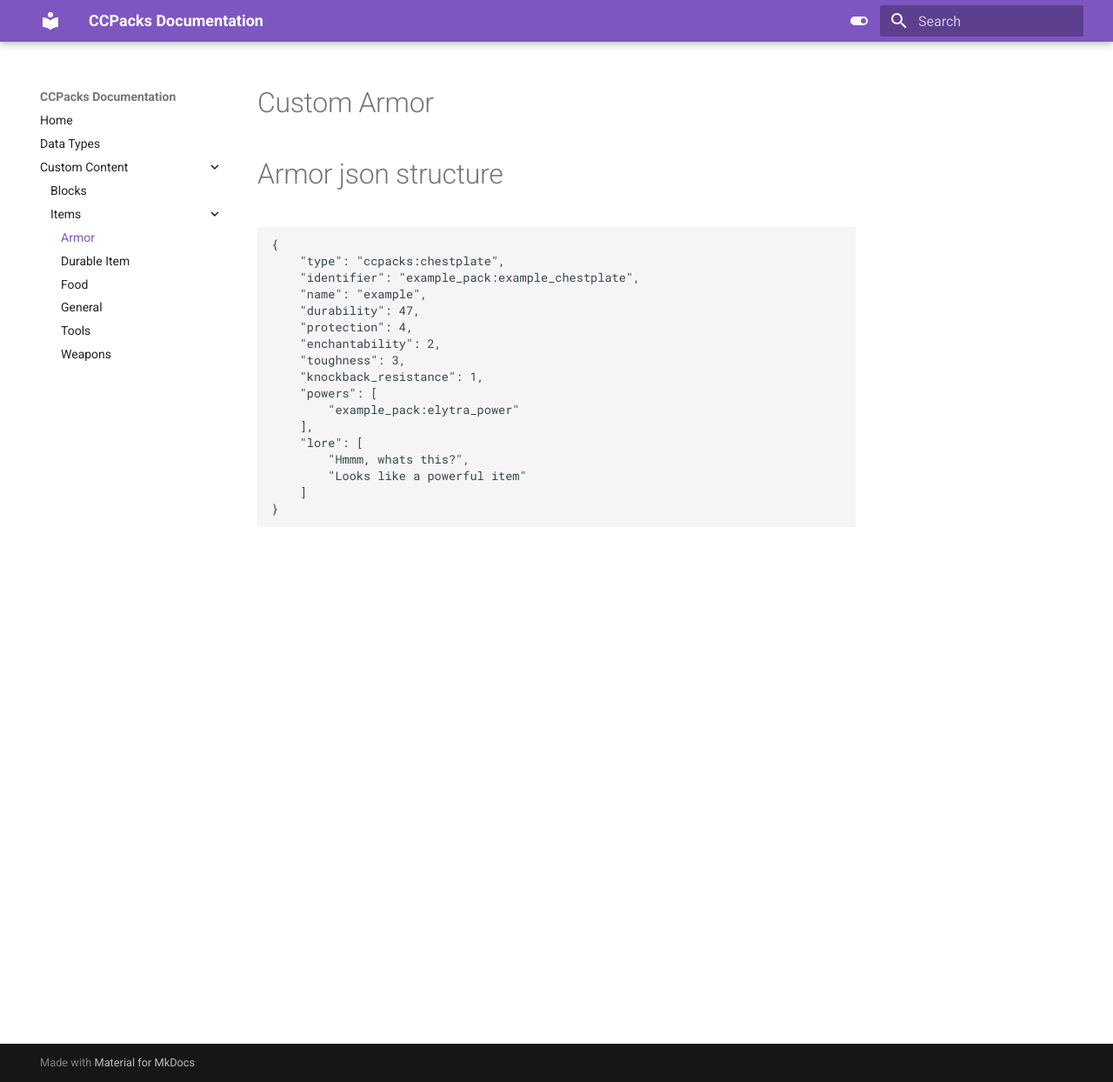
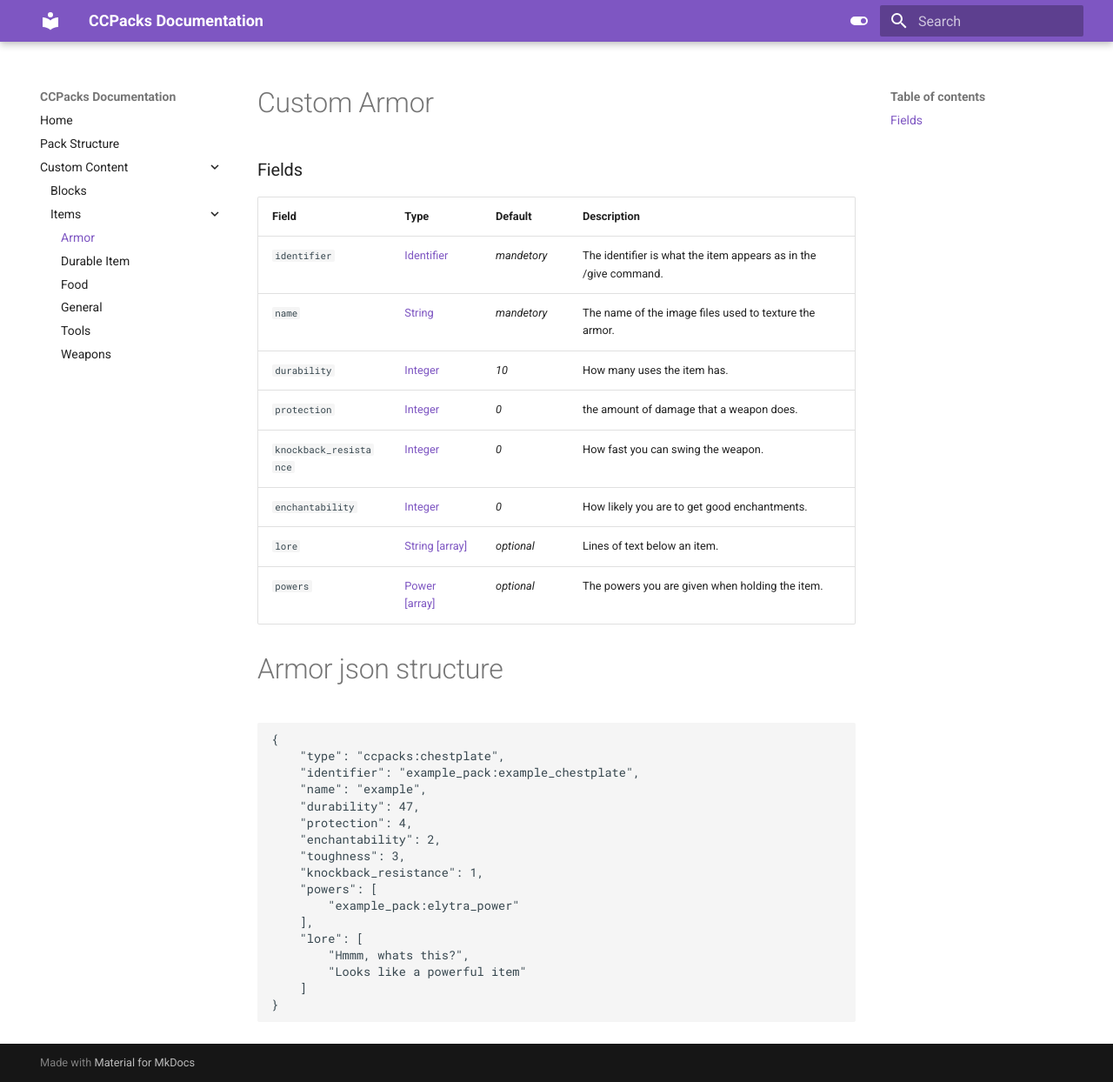
Before and after one commit to eggohito/CCPacks-Documentation, an MkDocs documentation site: the page built from docs/item/armor.md, in a window 1280 px wide and 1244 px high. Shown: the whole window at 87% size. Built offline with MkDocs 1.6.1 and Material for MkDocs 9.7.7, drawn with Linux system fonts in a browser that asks for light colours.

Commit message:
Added pack structure

```diff
--- a/docs/item/armor.md
+++ b/docs/item/armor.md
@@ -1,4 +1,17 @@
 # Custom Armor
+
+### Fields
+
+   Field   | Type | Default | Description
+-----------|------|---------|-------------
+`identifier` | [Identifier]() | *mandetory* | The identifier is what the item appears as in the /give command.
+`name` | [String]() | *mandetory* | The name of the image files used to texture the armor.
+`durability` | [Integer]() | *10* | How many uses the item has.
+`protection` | [Integer]() | *0* | the amount of damage that a weapon does.
+`knockback_resistance` | [Integer]() | *0* | How fast you can swing the weapon.
+`enchantability` | [Integer]() | *0* | How likely you are to get good enchantments.
+`lore` | [String [array]]() | *optional* | Lines of text below an item.
+`powers` | [Power [array]]() | *optional* | The powers you are given when holding the item.
 
 # Armor json structure
 
--- a/mkdocs.yml
+++ b/mkdocs.yml
@@ -2,7 +2,7 @@ site_name: CCPacks Documentation
 
 nav:
     - Home: index.md
-    - Data Types: data_types.md
+    - Pack Structure: pack_structure.md
     - Custom Content:
       - Blocks: blocks.md
       - Items:
```
Also changed, not shown: docs/pack_structure.md (added, +57 -0 lines).
